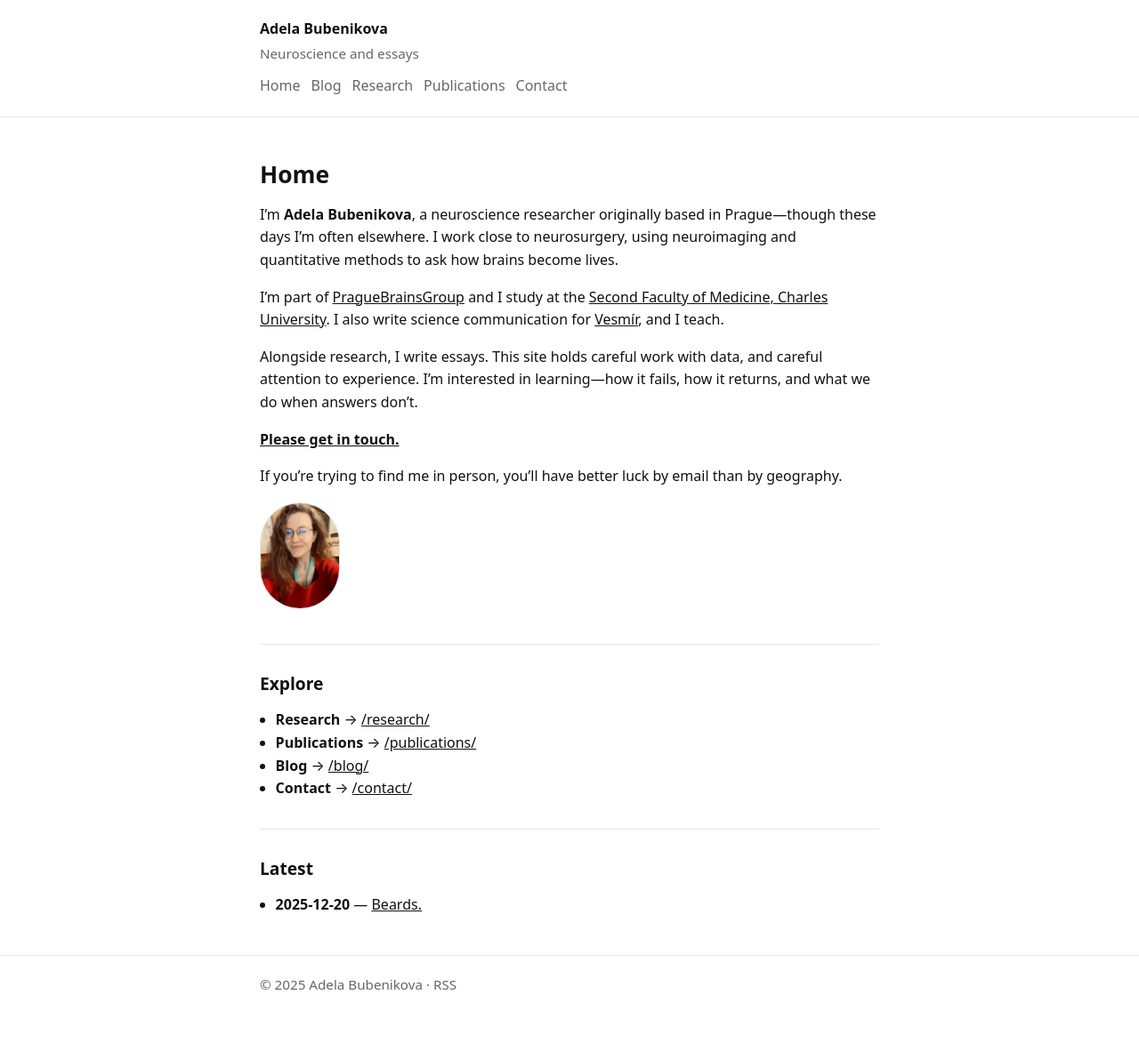
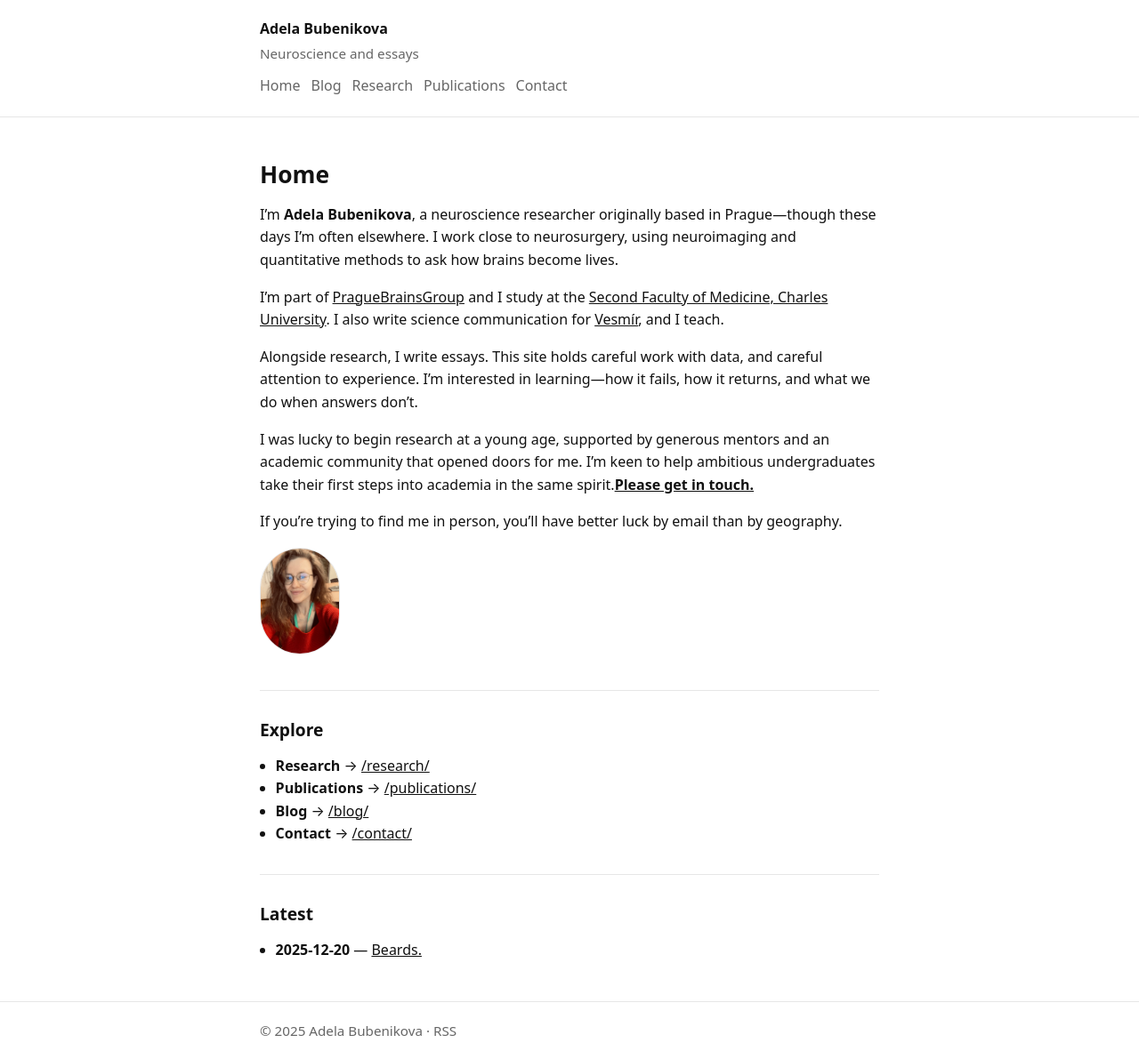
Before and after one commit to bubenikovaadela/bubenikovaadela.github.io, a Jekyll site: the page built from index.md, in a window 1280 px wide. Shown: the whole page at 89% size. Built offline with Jekyll 4.4.1, drawn with Linux system fonts in a browser that asks for light colours; before the commit the page ends 1140 px from its top, so only the background shows below that.

Commit message:
Update contact information and add mentorship note

```diff
--- a/index.md
+++ b/index.md
@@ -16,7 +16,7 @@ permalink: /
 
     <p>Alongside research, I write essays. This site holds careful work with data, and careful attention to experience. I’m interested in learning—how it fails, how it returns, and what we do when answers don’t.</p>
 
-    <p><a href="mailto:bubenikova.adela.ab@gmail.com"><strong>Please get in touch.</strong></a></p>
+    <p>I was lucky to begin research at a young age, supported by generous mentors and an academic community that opened doors for me. I’m keen to help ambitious undergraduates take their first steps into academia in the same spirit.<a href="mailto:bubenikova.adela.ab@gmail.com"><strong>Please get in touch.</strong></a></p>
 
     <p>If you’re trying to find me in person, you’ll have better luck by email than by geography.</p>
   </div>
```
